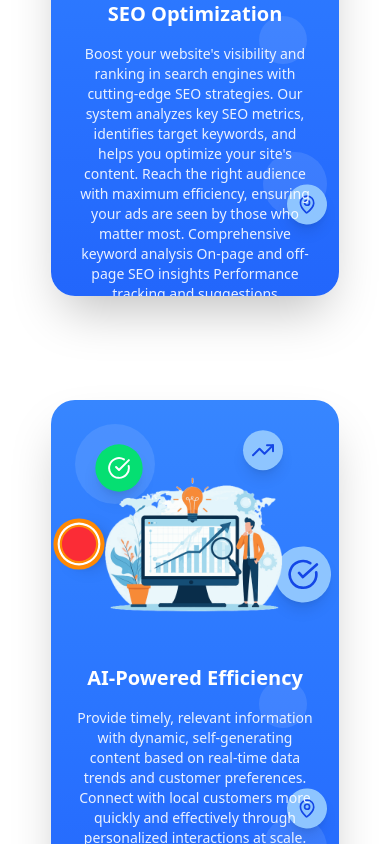
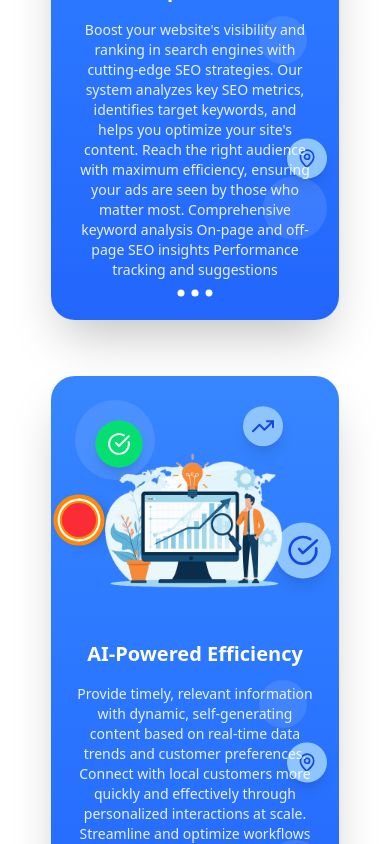
Before and after one commit to Govinda-030303/rudrasutirx, a React (Vite) app: page / in a window 390 px wide. Shown: the part 5019-5863 px from the top of the page. Built offline with nearby package versions, Linux system fonts and the light colour scheme.

Commit message:
modification change

```diff
--- a/src/components/main-sections/contact-form/ContactForm.jsx
+++ b/src/components/main-sections/contact-form/ContactForm.jsx
@@ -29,7 +29,7 @@ const ContactForm = () => {
   return (
     <section className="py-16 px-6 md:px-20 text-white" id="contact-form">
       <div className="max-w-4xl mx-auto">
-        <h2 className="text-3xl md:text-4xl font-bold text-center mb-10">
+        <h2 className="text-3xl md:text-4xl font-bold text-center mb-10 text-black">
           Get in Touch via WhatsApp
         </h2>
 
--- a/src/components/main-sections/footer/Footer.jsx
+++ b/src/components/main-sections/footer/Footer.jsx
@@ -26,9 +26,7 @@ const Footer = () => {
             <img src={logo} alt="" className="w-[7rem] scale-150 object-contain"/>
           </h1>
           <p className="mt-6 text-gray-700 leading-relaxed">
-            Ad Sutra is an award-winning top digital marketing agency providing
-            branding, UX/UI, and product design services in Dubai, New York,
-            London, Paris, and beyond.
+            RudraSutrix is your partner in digital success delivering powerful web, app, SEO, and marketing solutions that drive growth and visibility in the digital world.
           </p>
         </div>
 
@@ -43,12 +41,12 @@ const Footer = () => {
           <a href="#" className="hover:text-white transition">
             What You Get
           </a> */}
-          <span
+          {/* <span
             className="hover:text-black transition hover:cursor-pointer"
             onClick={handleScroll}
           >
             Services
-          </span>
+          </span> */}
         </div>
 
         {/* Contact and Social */}
@@ -61,7 +59,7 @@ const Footer = () => {
               <SiLinkedin />
             </a>
             <a
-              href="#"
+              href="https://www.instagram.com/rudrasutrix?igsh=MWg3c2dwOTJrZmRobQ==" target="_blank"
               className="p-2 rounded-full border border-gray-400 hover:bg-white hover:text-black transition"
             >
               <SiInstagram />
--- a/src/components/main-sections/our-features/FeatureCard.jsx
+++ b/src/components/main-sections/our-features/FeatureCard.jsx
@@ -112,7 +112,7 @@ const FeatureCard = ({ image, title, description, direction = 'bottom' }) => {
       <motion.div
         variants={containerVariants}
         whileHover={{ scale: 1.03 }}
-        className="bg-gradient-to-b from-blue-500 to-blue-600 rounded-3xl p-6 w-[22rem] h-[35rem] shadow-2xl relative overflow-hidden"
+        className="bg-gradient-to-b from-blue-500 to-blue-600 rounded-3xl p-6 w-[22rem] h-[38rem] shadow-2xl relative overflow-hidden"
       >
         {/* Decorative background */}
         <div className="absolute inset-0 opacity-10">
@@ -200,10 +200,11 @@ const FeatureCard = ({ image, title, description, direction = 'bottom' }) => {
           <motion.div variants={itemVariants} className="text-center">
             <p className="text-white text-sm opacity-90">{description}</p>
           </motion.div>
+        </div>
 
-          {/* Dots */}
+        {/* Dots - Fixed at Bottom */}
         <motion.div
-            className="flex justify-center mt-4 space-x-2"
+          className="absolute bottom-6 left-0 right-0 flex justify-center space-x-2 z-20"
           variants={itemVariants}
         >
           {[0, 1, 2].map((i) => (
@@ -211,7 +212,7 @@ const FeatureCard = ({ image, title, description, direction = 'bottom' }) => {
               key={i}
               animate={{
                 scale: [1, 1.2, 1],
-                  opacity: [0.5, 1, 0.5],
+                // opacity: [0.5, 1, 0.5],
               }}
               transition={{
                 duration: 1.5,
@@ -222,7 +223,6 @@ const FeatureCard = ({ image, title, description, direction = 'bottom' }) => {
             />
           ))}
         </motion.div>
-        </div>
 
         {/* Pulse Overlay */}
         <motion.div
--- a/src/components/main-sections/our-features/FeatureSection.jsx
+++ b/src/components/main-sections/our-features/FeatureSection.jsx
@@ -42,14 +42,14 @@ const featureData = [
     img: webDevelopment,
     title: "Website Development",
     description:
-      "Manage all your advertising campaigns in one centralized platform. Our unified ads management feature allows you to control, monitor, and adjust ads across multiple platforms with ease. Get a complete view of your campaigns, saving time and ensuring consistency in your messaging. Seamless integration with major ad platforms Real-time performance monitoring Multi-channel management from one dashboard",
+      "Build and manage your online presence effortlessly with our comprehensive website development services. Our platform empowers you to create responsive, fast, and SEO-friendly websites tailored to your brand. From design to deployment, every aspect is handled seamlessly to ensure high performance and user engagement.",
   },
   {
     id: 6,
     img: appDevelopment,
     title: "App Development",
     description:
-      "Manage all your advertising campaigns in one centralized platform. Our unified ads management feature allows you to control, monitor, and adjust ads across multiple platforms with ease. Get a complete view of your campaigns, saving time and ensuring consistency in your messaging. Seamless integration with major ad platforms Real-time performance monitoring Multi-channel management from one dashboard",
+      "Streamline your digital strategy with our end-to-end app development solutions. Whether you need an iOS, Android, or cross-platform app, we deliver intuitive and high-performing applications that keep users engaged. Monitor performance, manage updates, and scale with ease—all from a single development pipeline.",
   },
 
 ];
--- a/src/components/main-sections/social-media-icons/SocialMediaIcons.jsx
+++ b/src/components/main-sections/social-media-icons/SocialMediaIcons.jsx
@@ -48,7 +48,7 @@ const SocialMediaIcons = () => {
             </div>
           </div>
           <div className="flex items-center space-x-1">
-            <span className="font-semibold">Instagram</span>
+            <a className="font-semibold" href='https://www.instagram.com/rudrasutrix?igsh=MWg3c2dwOTJrZmRobQ==' target='_blank'>Instagram</a>
             <div className="flex items-center space-x-1 text-xs">
               <div className="w-3 h-3 bg-blue-400 rounded-full flex items-center justify-center">
                 <span className="text-white text-xs">✓</span>
```
Lines whose indentation alone changed are shown as unchanged.
